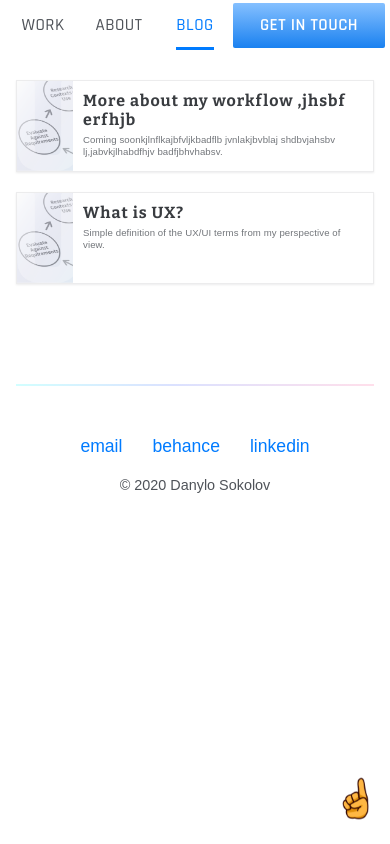
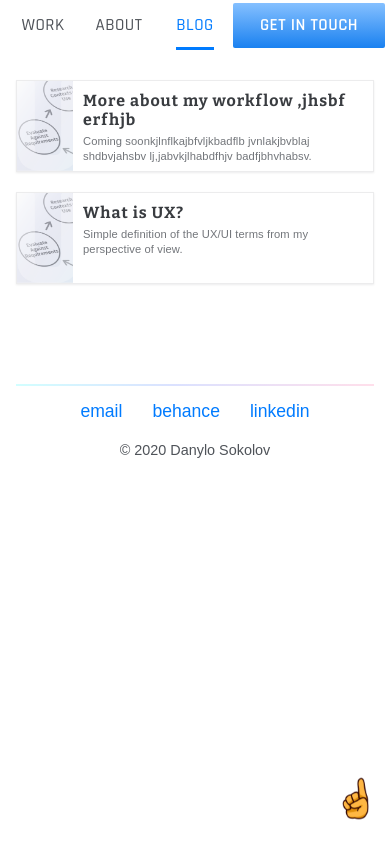
Before and after one commit to gagunets/portfolio, a plain HTML site: page blog.html in a window 390 px wide. Drawn offline with nearby package versions, Linux system fonts and the light colour scheme.

Commit message:
blog-post-title-425px-screen-final

```diff
--- a/style.css
+++ b/style.css
@@ -756,7 +756,7 @@ body ul, html ul {
     display: flex;
     justify-content: space-between;
     align-items: center;
-    top: 730px;
+    /*top: 730px;*/
     bottom: 0;
     left: 0;
     right: 0;
@@ -1202,7 +1202,7 @@ html.night strong {
         font-size: 1rem !important;
     }
     .post-description {
-        font-size: .6rem !important;
+        font-size: .7rem !important;
     }
     .post-info {
         padding: 10px;
@@ -1385,6 +1385,7 @@ html.night strong {
 
     .footer {
         display: block;
+        padding: 15px 0 15px 0 !important;
     }
 
     .footer_copyright {
```
